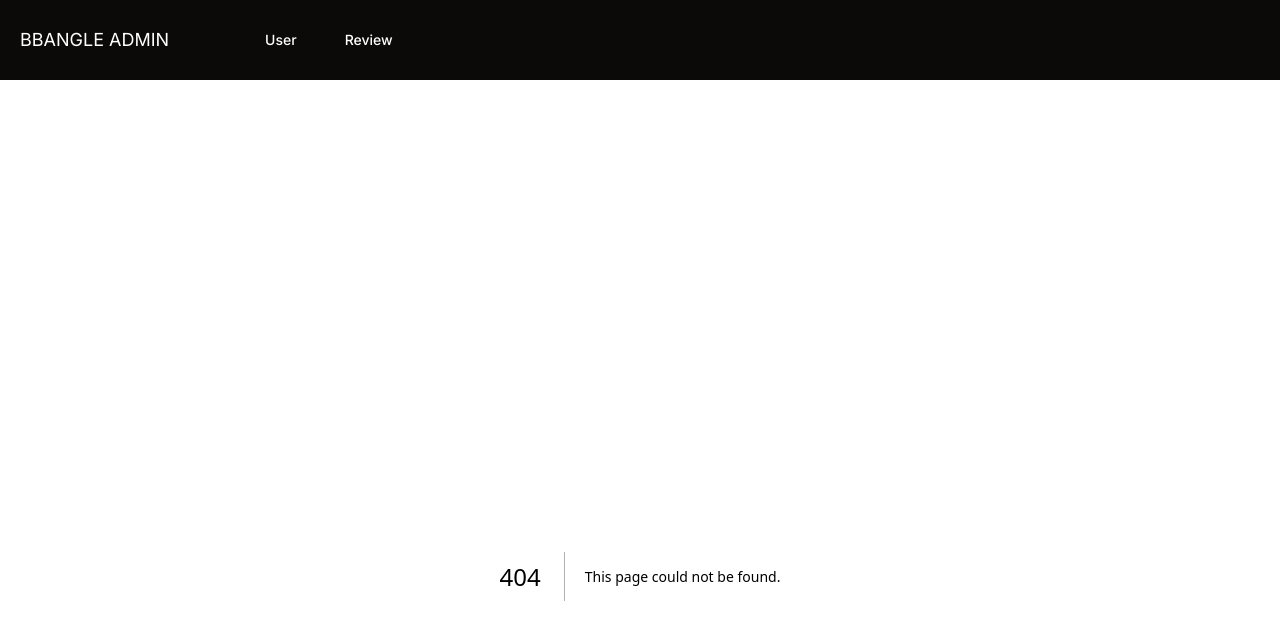
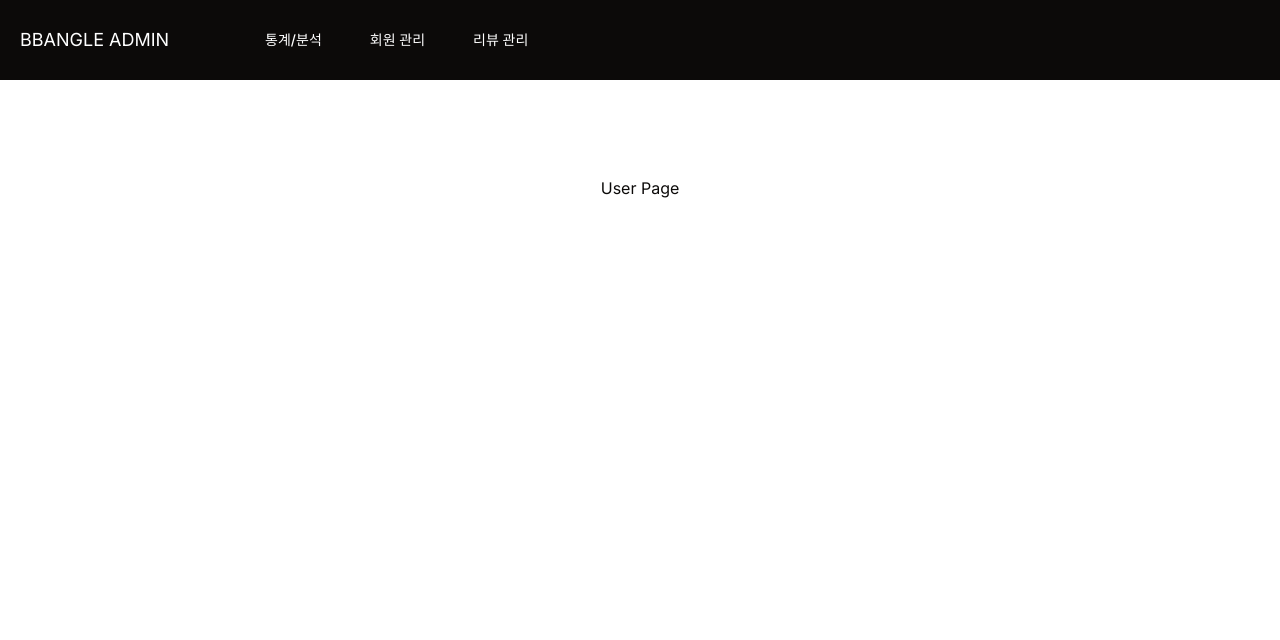
Before and after one commit to eco-dessert-platform/dessert-admin-front, a Next.js app: page /user in a window 1280 px wide. Before the commit this address had no page. Shown: the top 640 px of the page. Built offline with nearby package versions, Linux system fonts and the light colour scheme.

Commit message:
✨ Feat :  nav 수정

```diff
--- a/src/app/user/layout.tsx
+++ b/src/app/analysis/layout.tsx
@@ -1,10 +1,10 @@
-import UserTab from '@/src/blocks/user/UserTab';
+import AnalysisTab from '@/src/blocks/analysis/AnalysisTab';
 import { PropsWithChildren } from 'react';
 
 function Layout({ children }: PropsWithChildren) {
   return (
     <div className="flex w-full flex-col">
-      <UserTab />
+      <AnalysisTab />
       {children}
     </div>
   );
--- /dev/null
+++ b/src/app/user/page.tsx
@@ -0,0 +1,5 @@
+function Page() {
+    return <>User Page</>;
+  }
+
+  export default Page;
--- a/src/blocks/user/UserTab.tsx
+++ b/src/blocks/analysis/AnalysisTab.tsx
@@ -5,7 +5,7 @@ import PATH from '@/src/shared/constants/path';
 import Link from 'next/link';
 import { usePathname } from 'next/navigation';
 
-function UserTab() {
+function AnalysisTab() {
   const pathname = usePathname();
   return (
     <Tabs value={pathname} className="mb-4">
@@ -30,4 +30,4 @@ function UserTab() {
   );
 }
 
-export default UserTab;
+export default AnalysisTab;
--- a/src/domains/user/queries/service.ts
+++ b/src/domains/user/queries/service.ts
@@ -1,5 +1,5 @@
 import Service from '@/src/shared/queries/service';
-import { ResultResponse } from '@/src/shared/type/response';
+import { ResultResponse } from '@/src/shared/types/response';
 import { AllUserCountResponse } from '../types/user-count';
 
 class UserService extends Service {
--- a/src/global/GlobalHeader.tsx
+++ b/src/global/GlobalHeader.tsx
@@ -12,10 +12,13 @@ export default function GlobalHeader() {
       </section>
       <section className="flex gap-4">
         <Button asChild variant="link" className="text-background">
-          <Link href={PATH.activate}>User</Link>
+          <Link href={PATH.activate}>통계/분석</Link>
         </Button>
         <Button asChild variant="link" className="text-background">
-          <Link href={PATH.review}>Review</Link>
+          <Link href={PATH.user}>회원 관리</Link>
+        </Button>
+        <Button asChild variant="link" className="text-background">
+          <Link href={PATH.review}>리뷰 관리</Link>
         </Button>
       </section>
     </header>
--- a/src/shared/constants/path.ts
+++ b/src/shared/constants/path.ts
@@ -1,10 +1,11 @@
 const PATH = {
   home: '/',
-  recommendation: '/user/recommendation',
-  activate: '/user/activate',
-  inflow: '/user/inflow',
-  revenue: '/user/revenue',
-  revisit: '/user/revisit',
+  recommendation: '/analysis/recommendation',
+  activate: '/analysis/activate',
+  inflow: '/analysis/inflow',
+  revenue: '/analysis/revenue',
+  revisit: '/analysis/revisit',
+  user: '/user',
   review: '/review'
 };
 
```
Also changed, not shown: src/app/analysis/activate/page.tsx (renamed from src/app/user/activate/page.tsx), src/app/analysis/inflow/page.tsx (renamed from src/app/user/inflow/page.tsx), src/app/analysis/recommendation/page.tsx (renamed from src/app/user/recommendation/page.tsx), src/app/analysis/revenue/page.tsx (renamed from src/app/user/revenue/page.tsx), src/app/analysis/revisit/page.tsx (renamed from src/app/user/revisit/page.tsx).
